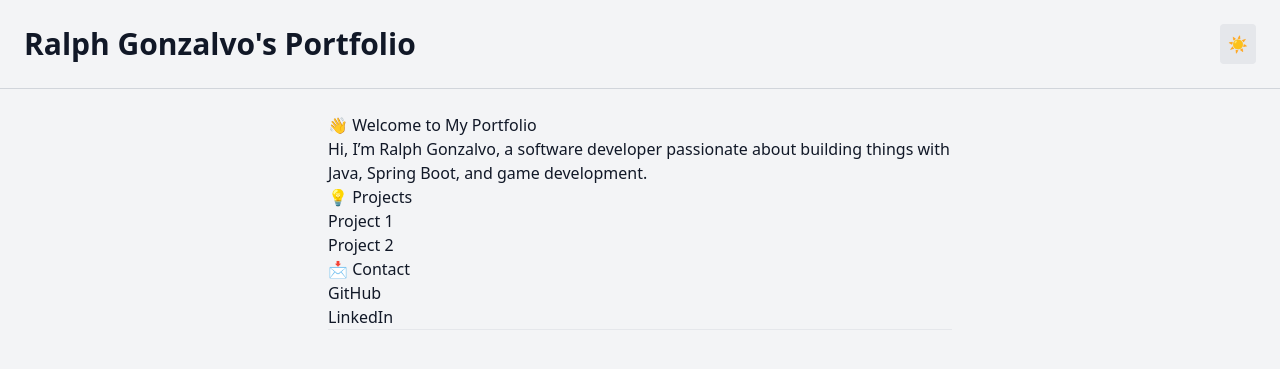
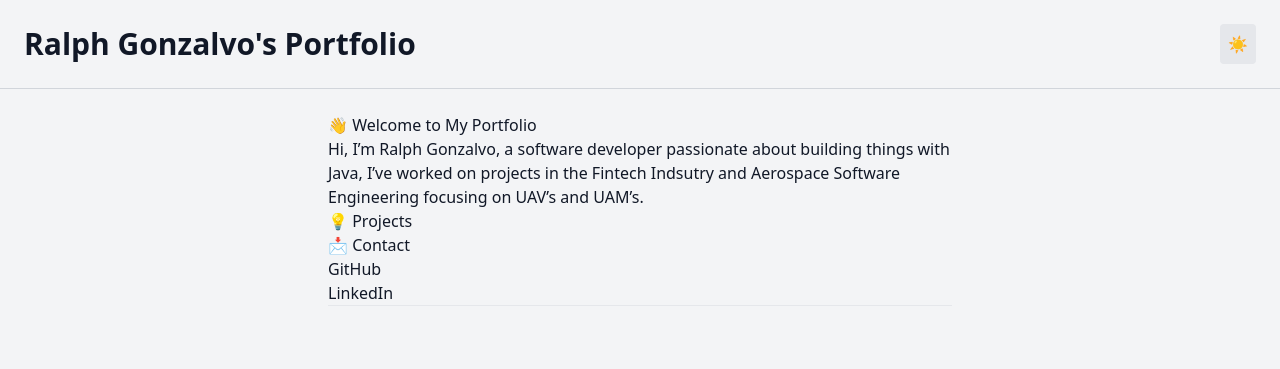
Before and after one commit to RalphGonzalvo/RalphGonzalvo.github.io, a Jekyll site: the page built from index.md, in a window 1280 px wide. Shown: the top 369 px of the page. Built offline with Jekyll 4.4.1, drawn with Linux system fonts in a browser that asks for light colours; nearby versions of some CDN libraries.

Commit message:
updated links and updated profile info

```diff
--- a/index.md
+++ b/index.md
@@ -5,14 +5,13 @@ title: Home
 
 # 👋 Welcome to My Portfolio
 
-Hi, I'm Ralph Gonzalvo, a software developer passionate about building things with Java, Spring Boot, and game development.
+Hi, I'm Ralph Gonzalvo, a software developer passionate about building things with Java, I've worked on projects in the Fintech Indsutry and Aerospace Software Engineering focusing on UAV's and UAM's.
 
 ## 💡 Projects
-- [Project 1](https://github.com/yourproject1)
-- [Project 2](https://github.com/yourproject2)
+
 
 ## 📩 Contact
 - [GitHub](https://github.com/RalphGonzalvo)
-- [LinkedIn](https://linkedin.com/in/yourprofile)
+- [LinkedIn](https://www.linkedin.com/in/ralphgonzalvo/)
 
 ---
```
